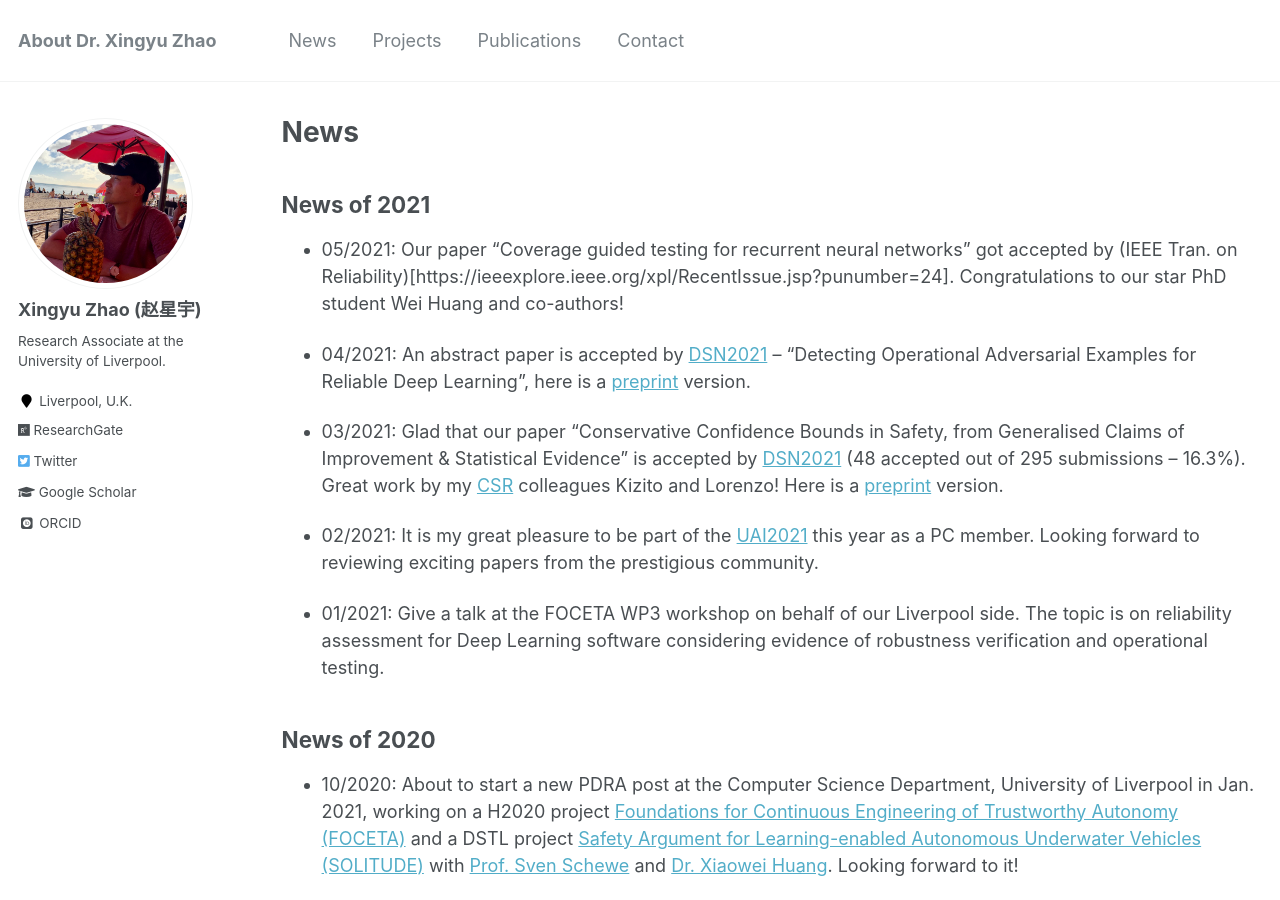
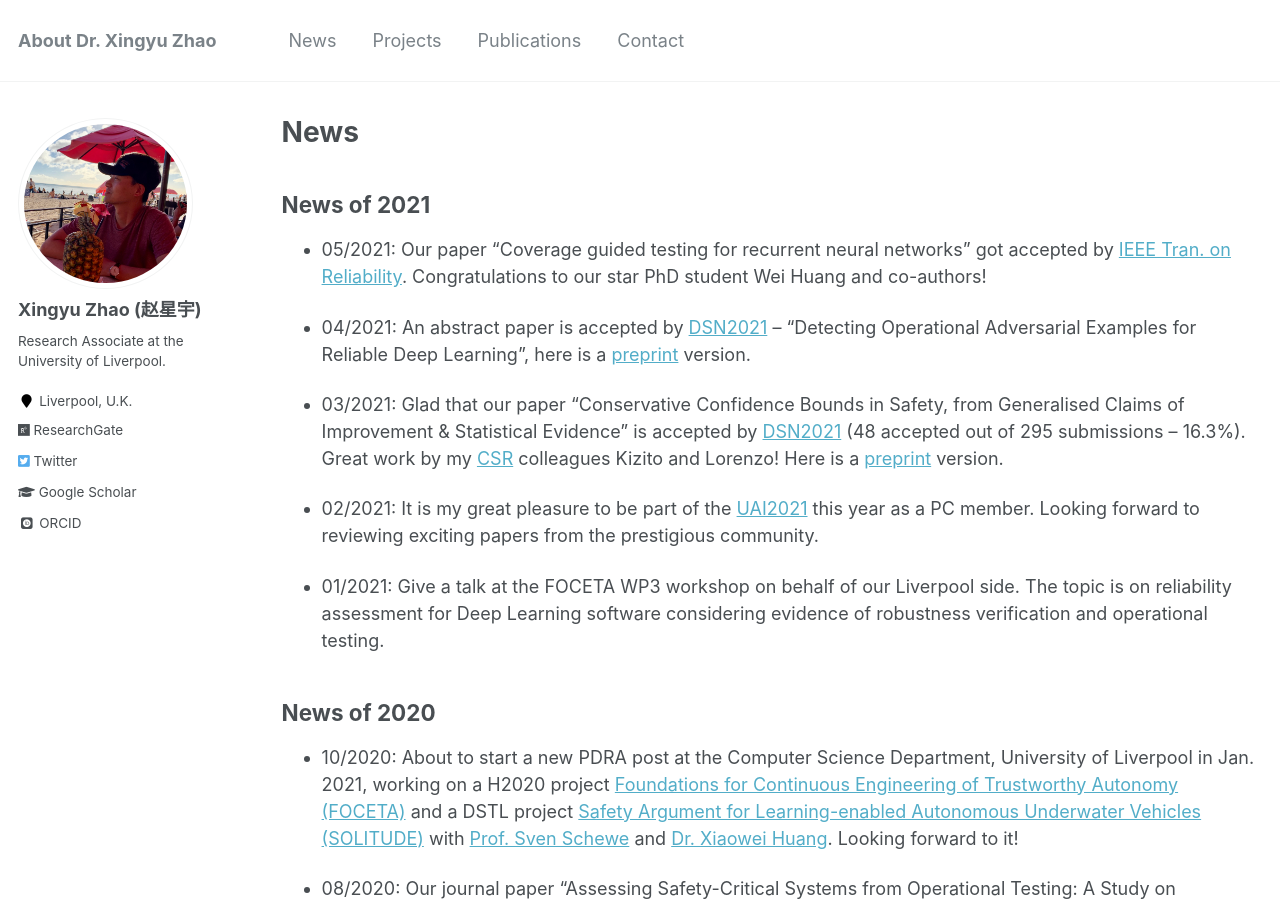
Before and after one commit to x-y-zhao/x-y-zhao.github.io, a Jekyll site: the page built from _pages/news.md, in a window 1280 px wide and 900 px high. Built offline with Jekyll 4.4.1, drawn with Linux system fonts in a browser that asks for light colours; some web fonts are replaced.

Commit message:
Update news.md

```diff
--- a/_pages/news.md
+++ b/_pages/news.md
@@ -10,7 +10,7 @@ redirect_from:
 {% include base_path %}
 ## News of 2021
 
-* 05/2021: Our paper "Coverage guided testing for recurrent neural networks" got accepted by (IEEE Tran. on Reliability)[https://ieeexplore.ieee.org/xpl/RecentIssue.jsp?punumber=24]. Congratulations to our star PhD student Wei Huang and co-authors!
+* 05/2021: Our paper "Coverage guided testing for recurrent neural networks" got accepted by [IEEE Tran. on Reliability](https://ieeexplore.ieee.org/xpl/RecentIssue.jsp?punumber=24). Congratulations to our star PhD student Wei Huang and co-authors!
 
 * 04/2021: An abstract paper is accepted by [DSN2021](http://dsn2021.ntu.edu.tw/index.html) -- "Detecting Operational Adversarial Examples for Reliable Deep Learning", here is a [preprint](https://arxiv.org/pdf/2104.06015.pdf) version.
 
```
